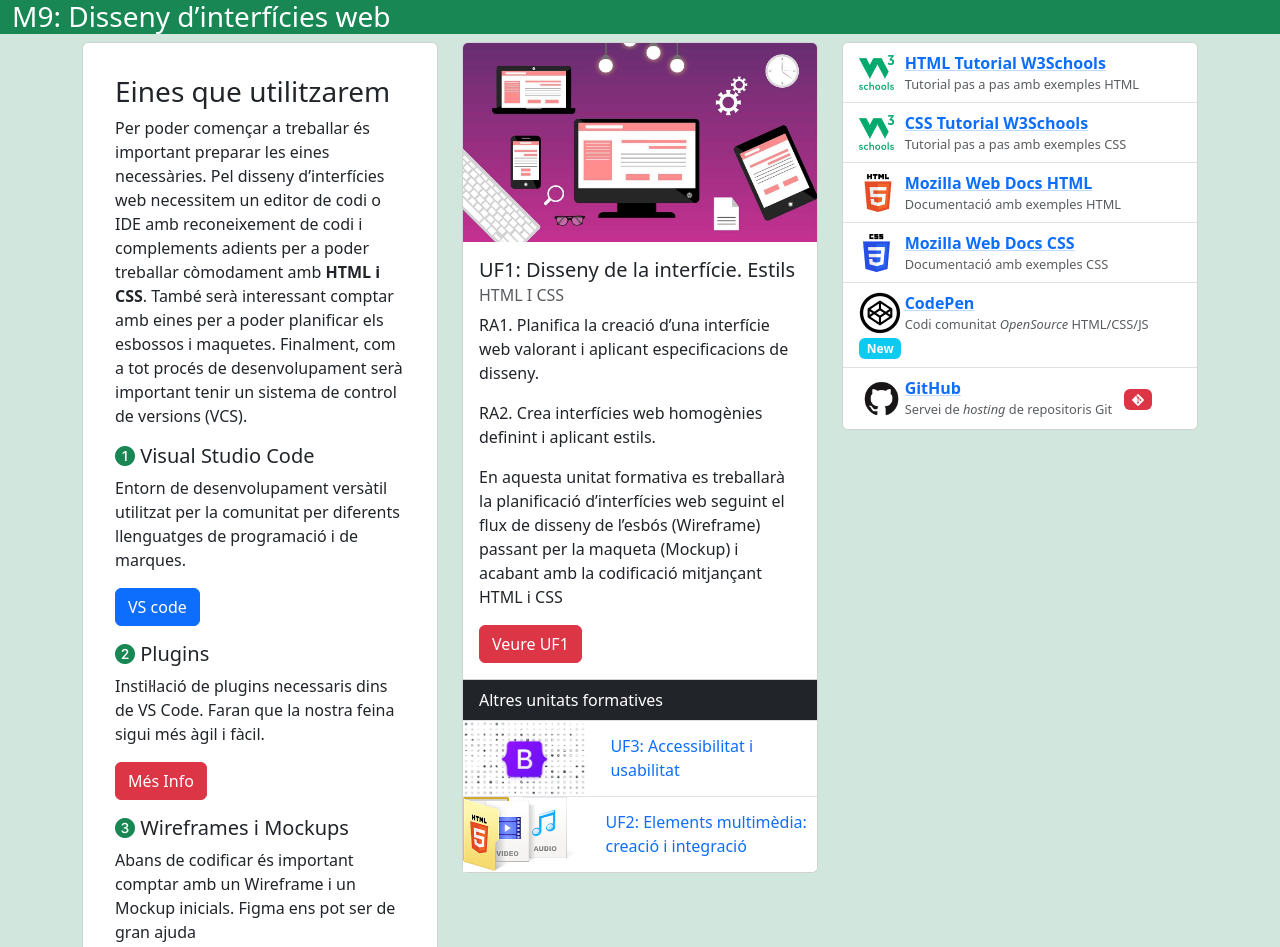
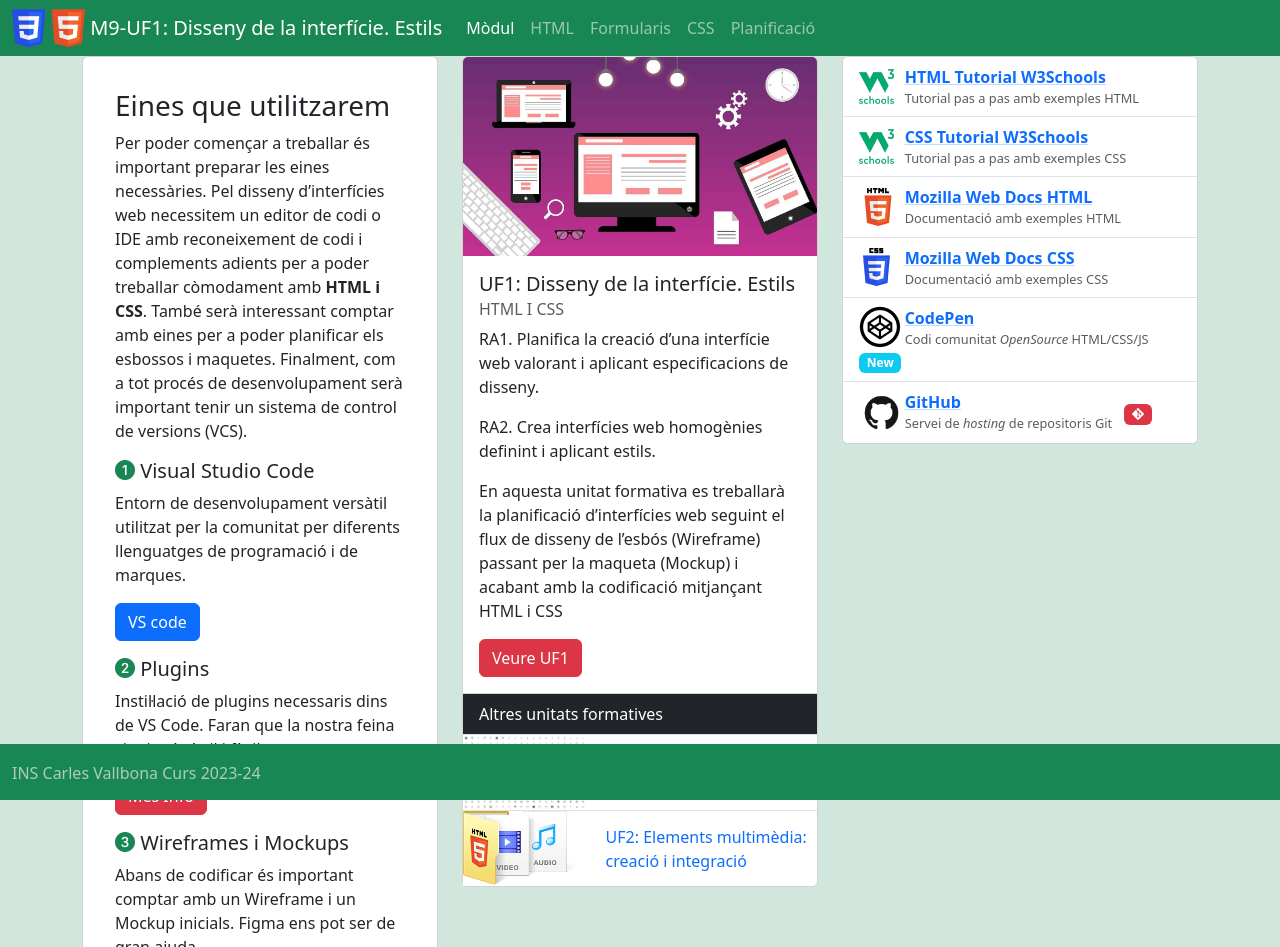
Before and after one commit to jselga/M9DAW2324, a plain HTML site: page UF3/03-Project/index.html in a window 1280 px wide. Shown: the top 947 px of the page. Drawn offline with nearby package versions, Linux system fonts and the light colour scheme.

Commit message:
Navbar and Footer Introducction

```diff
--- a/UF3/03-Project/index.html
+++ b/UF3/03-Project/index.html
@@ -12,8 +12,44 @@
 </head>
 
 <body class="bg-success-subtle">
-  <nav class="container-fluid text-bg-success">
-    <h3>M9: Disseny d’interfícies web</h3>
+
+  <nav class="navbar bg-success navbar-expand-lg" data-bs-theme="dark">
+    <div class="container-fluid">
+      <a href="index.html" class="navbar-brand p-0">
+        <img src="./img/logo_web.png" alt="Logo HTML & CSS">
+        <span class="align-middle">M9-UF1: Disseny de la interfície. Estils</span>
+
+      </a>
+      <button class="navbar-toggler" type="button" data-bs-toggle="collapse" data-bs-target="#navbarNav"
+        aria-controls="navbarNav" aria-expanded="false" aria-label="Toggle navigation">
+        <span class="navbar-toggler-icon"></span>
+      </button>
+      <div class="collapse navbar-collapse" id="navbarNav">
+        <ul class="navbar-nav">
+
+          <li class="nav-item">
+            <a class="nav-link active" href="#">Mòdul</a>
+          </li>
+          <li class="nav-item">
+            <a class="nav-link" href="#">HTML</a>
+          </li>
+
+          <li class="nav-item">
+            <a class="nav-link" href="#">Formularis</a>
+          </li>
+
+          <li class="nav-item">
+            <a class="nav-link" href="#">CSS</a>
+          </li>
+
+          <li class="nav-item">
+            <a class="nav-link" href="#">Planificació</a>
+          </li>
+
+        </ul>
+      </div>
+
+    </div>
   </nav>
   <main class="container">
     <div class="row">
@@ -163,6 +199,11 @@
     </div>
 
   </main>
+  <footer class="navbar fixed-bottom bg-success" data-bs-theme="dark">
+    <div class="container-fluid">
+      <a class="navbar-brand" href="https://mastermind.ac/home"><small class="p-0 verySmall text-body-secondary">INS Carles Vallbona Curs 2023-24</small></a>
+    </div>
+  </footer>
   <script src="https://cdn.jsdelivr.net/npm/bootstrap@5.3.2/dist/js/bootstrap.bundle.min.js"
     integrity="sha384-C6RzsynM9kWDrMNeT87bh95OGNyZPhcTNXj1NW7RuBCsyN/o0jlpcV8Qyq46cDfL"
     crossorigin="anonymous"></script>
```
Also changed, not shown: UF3/03-Project/test.html (deleted, +0 -2 lines), UF3/03-Project/img/logo_web.png (added).
